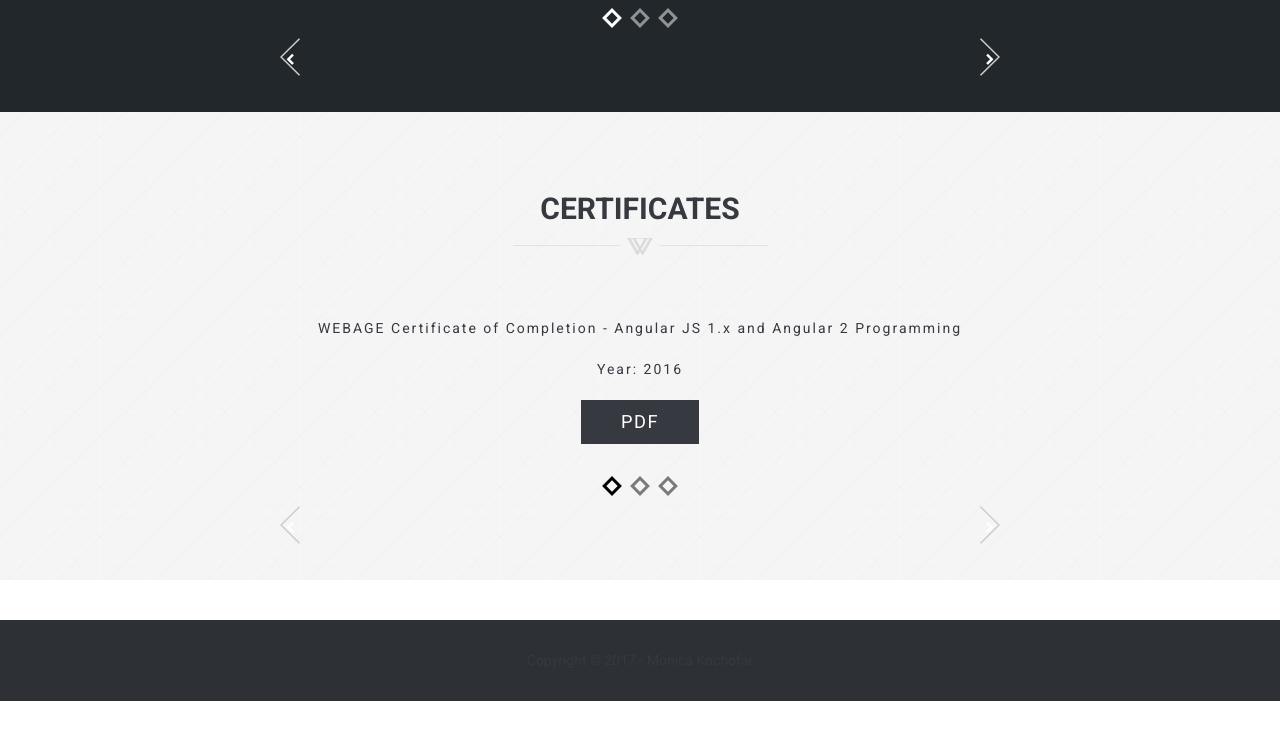
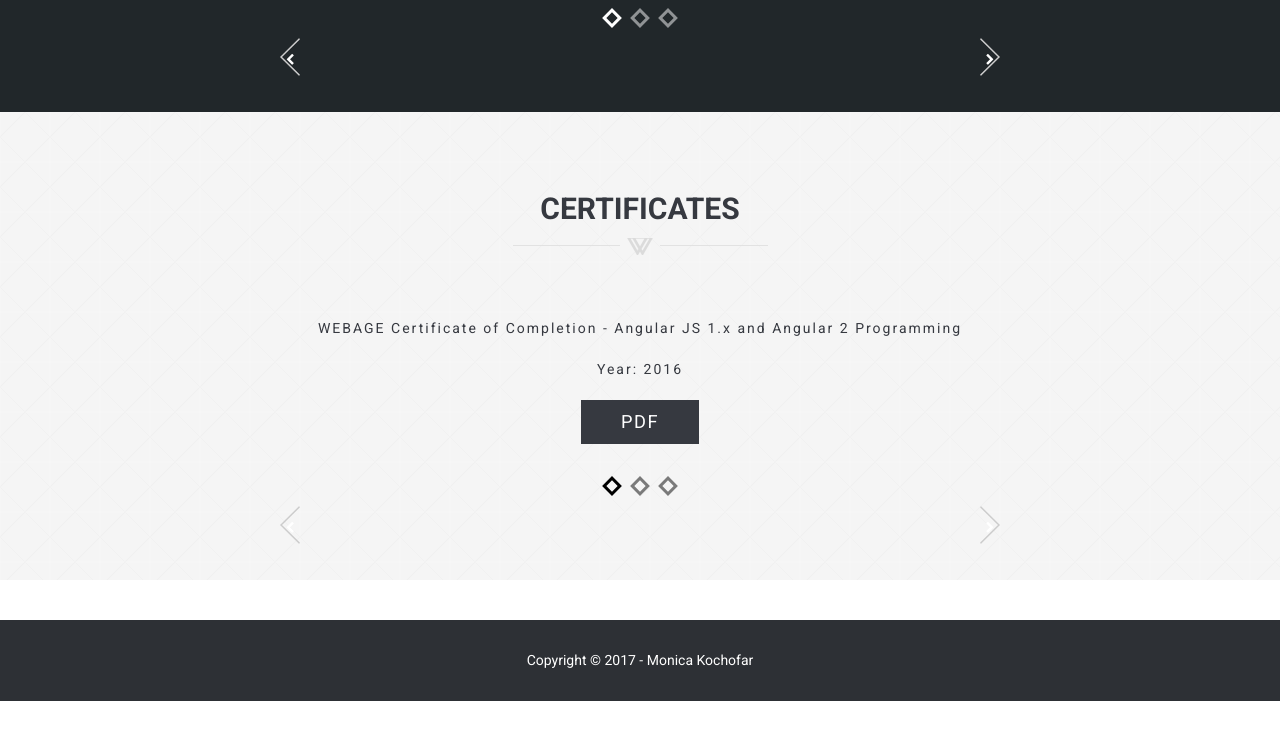
Before and after one commit to monicakoch/git_profile, a plain HTML site: page index.html in a window 1280 px wide. Shown: the part 2272-3011 px from the top of the page. Drawn offline with Linux system fonts and the light colour scheme.

Commit message:
adjusting copyright

```diff
--- a/index.html
+++ b/index.html
@@ -751,7 +751,7 @@
 
                 <div class="footer">
                     <div class="container text-center wow fadeIn" data-wow-delay="0.4s">
-                        <p class="copyright">Copyright &copy; 2017 - Monica Kochofar</p>
+                        <p class="copyright" style="color:#fff">Copyright © 2017 - Monica Kochofar</p>
                     </div>
                 </div>
 
```
